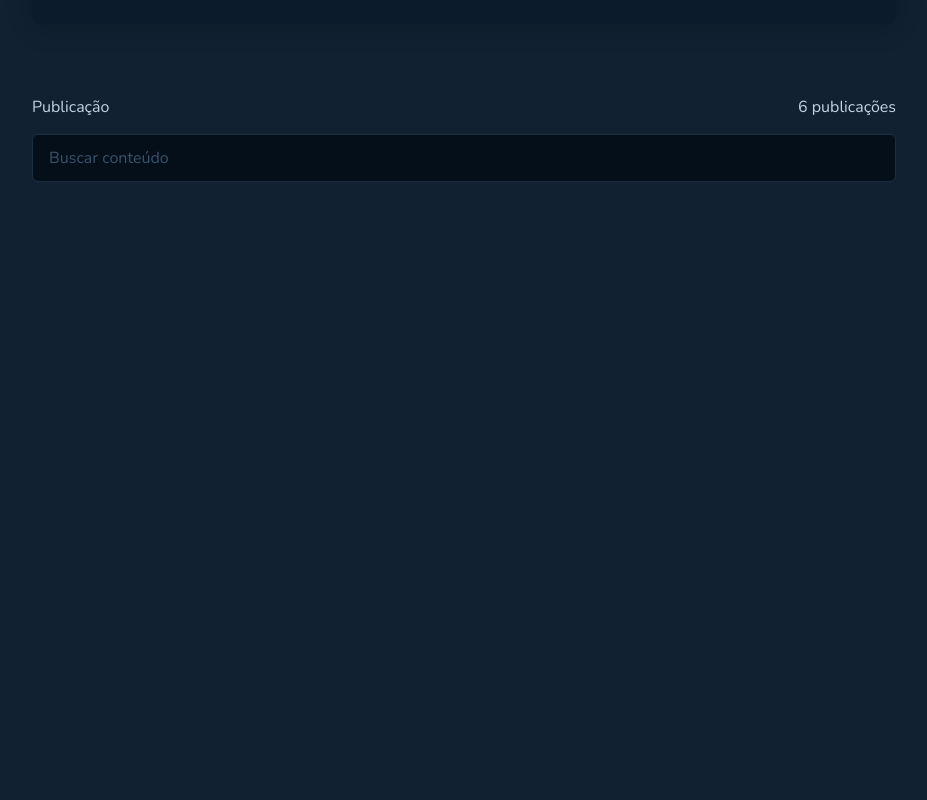
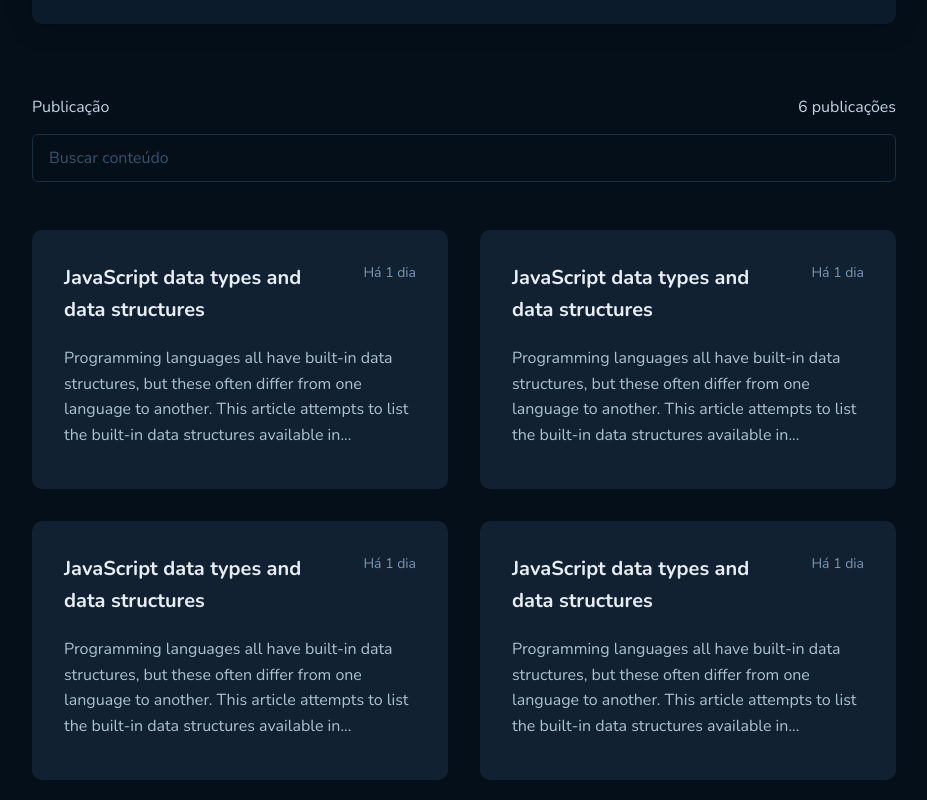
Before and after one commit to felipeWanderson/ignite-github-blog, a React (Vite) app: page / in a window 1280 px wide. Shown: the part 414-1214 px from the top of the page, without its empty margins (176-1103 px from the left). Before the commit the page ends 800 px from the top, so only its background shows below. Built offline with nearby package versions, Linux system fonts and the light colour scheme; no server answers.

Commit message:
feat: card list

```diff
--- /dev/null
+++ b/src/components/Card/index.tsx
@@ -0,0 +1,23 @@
+import {
+  CardBody,
+  CardContainer,
+  CardHeader,
+  CardTitle,
+  PublishedAt,
+} from './styles'
+
+export function Card() {
+  return (
+    <CardContainer>
+      <CardHeader>
+        <CardTitle>JavaScript data types and data structures</CardTitle>
+        <PublishedAt>Há 1 dia</PublishedAt>
+      </CardHeader>
+      <CardBody>
+        Programming languages all have built-in data structures, but these often
+        differ from one language to another. This article attempts to list the
+        built-in data structures available in...
+      </CardBody>
+    </CardContainer>
+  )
+}
--- /dev/null
+++ b/src/components/Card/styles.ts
@@ -0,0 +1,39 @@
+import styled from 'styled-components'
+
+export const CardContainer = styled.div`
+  max-width: 416px;
+  width: 100%;
+  background: #112131;
+  border-radius: 10px;
+  padding: 32px;
+`
+export const CardHeader = styled.div`
+  display: flex;
+  align-items: flex-start;
+  justify-content: space-between;
+`
+export const CardTitle = styled.strong`
+  max-width: 283px;
+  width: 100%;
+
+  font-weight: 700;
+  font-size: 20px;
+  line-height: 160%;
+  color: #e7edf4;
+`
+export const PublishedAt = styled.span`
+  font-weight: 400;
+  font-size: 14px;
+  line-height: 160%;
+  color: #7b96b2;
+`
+export const CardBody = styled.div`
+  width: 100%;
+  height: 111px;
+  margin-top: 20px;
+  font-weight: 400;
+  font-size: 16px;
+  line-height: 160%;
+  color: #afc2d4;
+  text-overflow: ellipsis;
+`
--- a/src/components/SearchBox/styles.ts
+++ b/src/components/SearchBox/styles.ts
@@ -3,7 +3,6 @@ import styled from 'styled-components'
 export const SearchBoxContainer = styled.div`
   width: 100%;
   max-width: 54rem;
-  height: 13.25rem;
   display: flex;
   flex-direction: column;
   align-items: center;
--- a/src/pages/Home/index.tsx
+++ b/src/pages/Home/index.tsx
@@ -1,7 +1,8 @@
+import { Card } from '../../components/Card'
 import { Header } from '../../components/Header'
 import { Profile } from '../../components/Profile'
 import { SearchBox } from '../../components/SearchBox'
-import { HomeContainer } from './styled'
+import { CardList, HomeContainer } from './styled'
 
 export function Home() {
   return (
@@ -10,6 +11,12 @@ export function Home() {
       <HomeContainer>
         <Profile />
         <SearchBox />
+        <CardList>
+          <Card />
+          <Card />
+          <Card />
+          <Card />
+        </CardList>
       </HomeContainer>
     </div>
   )
--- a/src/pages/Home/styled.ts
+++ b/src/pages/Home/styled.ts
@@ -4,3 +4,13 @@ export const HomeContainer = styled.main`
   width: 100%;
   max-width: 1440px;
 `
+export const CardList = styled.section`
+  width: 100%;
+  max-width: 54rem;
+  margin: 0 auto;
+  margin-top: 48px;
+  display: flex;
+  gap: 32px;
+  flex-wrap: wrap;
+  padding-bottom: 20px;
+`
--- a/src/styles/global.ts
+++ b/src/styles/global.ts
@@ -12,7 +12,7 @@ export const GlobalStyle = createGlobalStyle`
   }
 
   body {
-    background-color: ${(props) => props.theme['gray-600']};
+    background-color: ${(props) => props.theme['gray-900']};
     color: ${(props) => props.theme['gray-100']};
     -webkit-font-smoothing: antialiased;
   }
```
